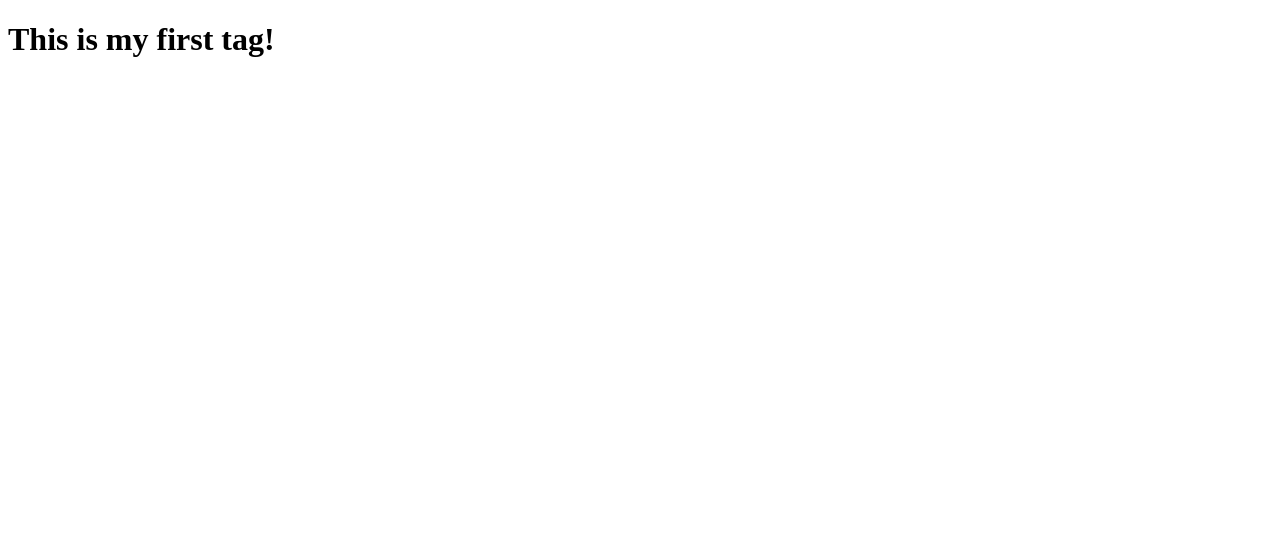
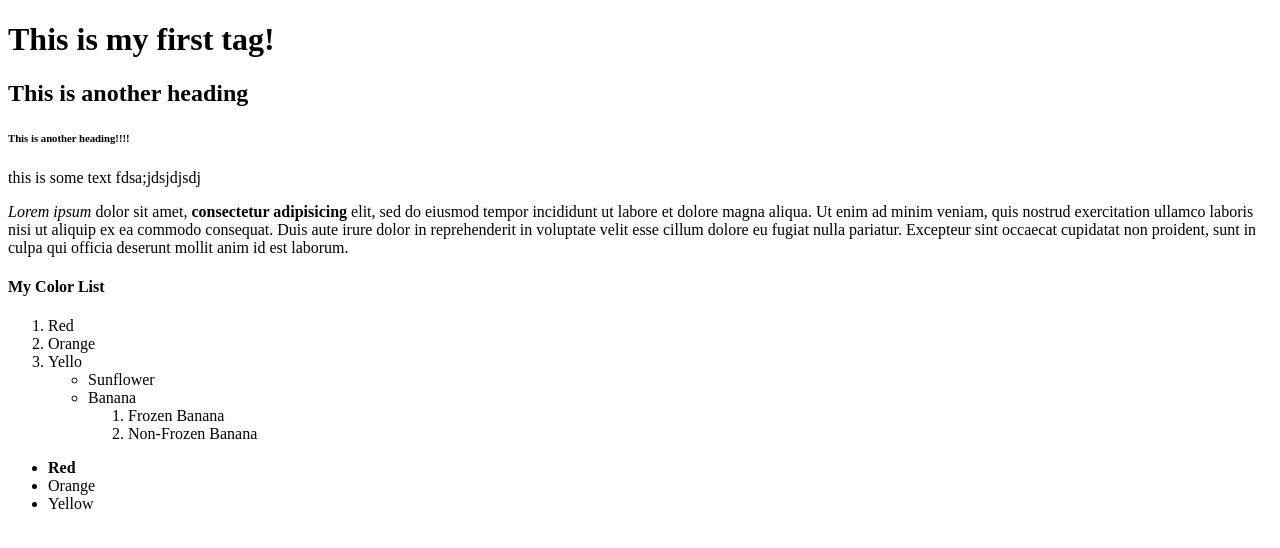
Before and after one commit to CooperHays/CooperHaysWebDevCourse, a plain HTML site: page Cooper/Section3.html in a window 1280 px wide. Drawn offline with Linux system fonts and the light colour scheme.

Commit message:
Added more section 3 items

```diff
--- a/Cooper/Section3.html
+++ b/Cooper/Section3.html
@@ -14,5 +14,35 @@
 </head>
 <body>
   <h1>This is my first tag!</h1>
+  <h2>This is another heading</h2>
+  <h6>This is another heading!!!!</h6>
+
+  <p>this is some text fdsa;jdsjdjsdj</p>
+  <p><em>Lorem ipsum</em> dolor sit amet, <strong>consectetur adipisicing</strong> elit, sed do eiusmod tempor incididunt ut labore et dolore magna aliqua. Ut enim ad minim veniam, quis nostrud exercitation ullamco laboris nisi ut aliquip ex ea commodo consequat. Duis aute irure dolor in reprehenderit in voluptate velit esse cillum dolore eu fugiat nulla pariatur. Excepteur sint occaecat cupidatat non proident, sunt in culpa qui officia deserunt mollit anim id est laborum.</p>
+
+
+  <h4>My Color List</h4>
+  <ol>
+    <li>Red</li>
+    <li>Orange</li>
+    <li>Yello
+      <ul>
+        <li>Sunflower</li>
+        <li>Banana
+          <ol>
+            <li>Frozen Banana</li>
+            <li>Non-Frozen Banana</li>
+          </ol>
+        </li>
+      </ul>
+    </li>
+  </ol>
+
+  <ul>
+    <li><strong>Red</strong></li>
+    <li>Orange</li>
+    <li>Yellow</li>
+  </ul>
+
 </body>
 </html>
```
Also changed, not shown: Cooper/Section3HTMLPractice.html (added, +41 -0 lines).
